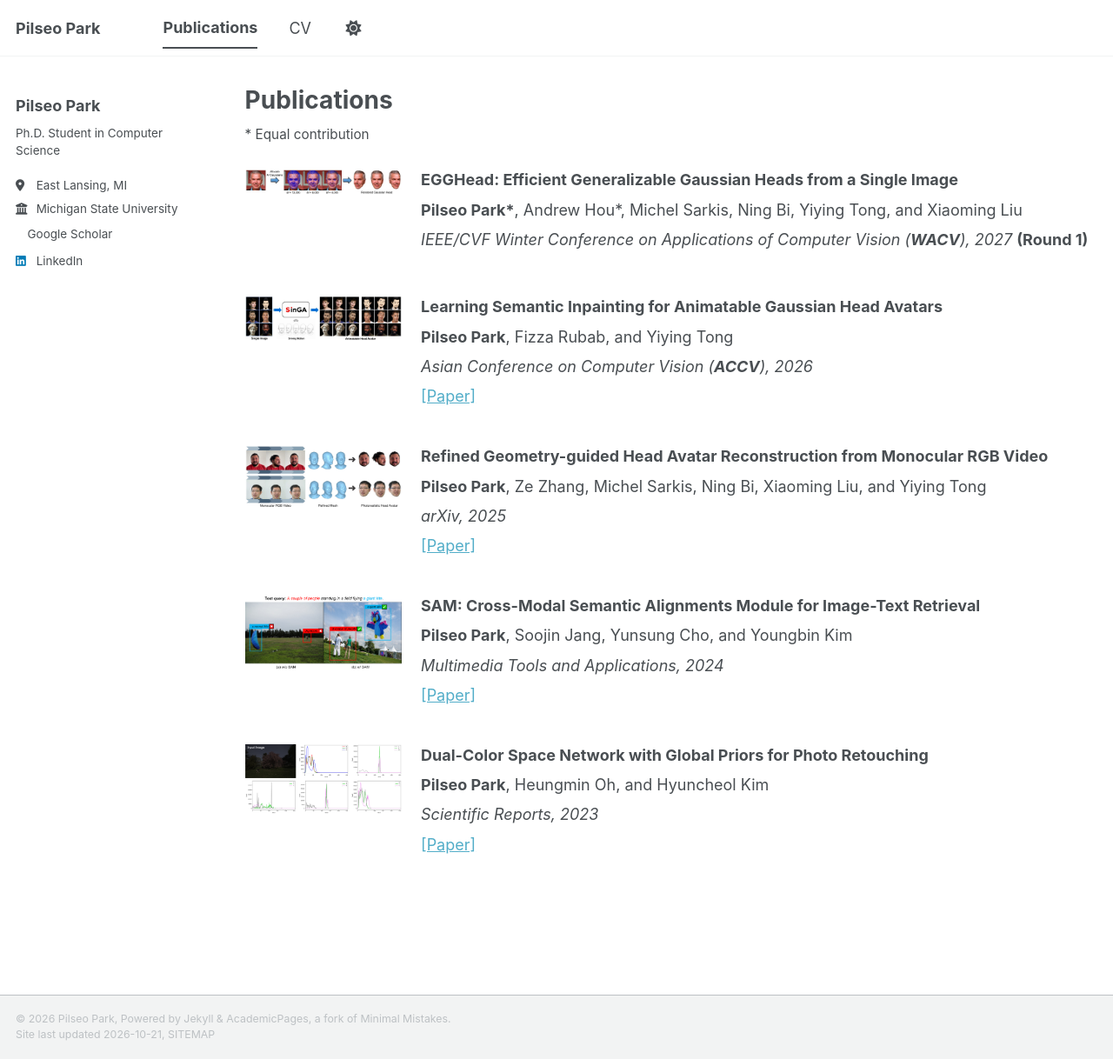
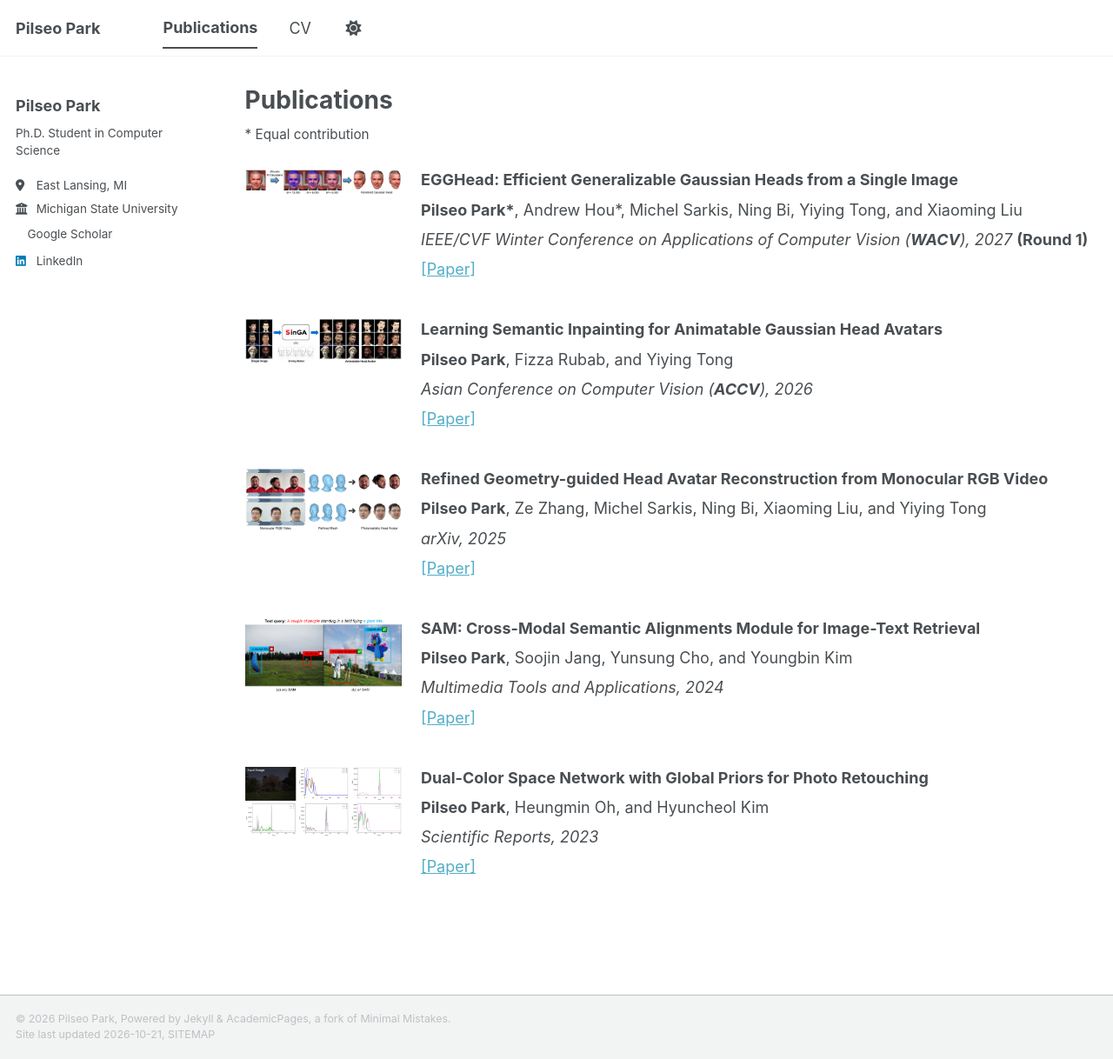
Before and after one commit to bbakpil/bbakpil.github.io, a Jekyll site: the page built from _pages/publications.html, in a window 1280 px wide and 1218 px high. Shown: the whole window at 87% size. Built offline with Jekyll 4.4.1, drawn with Linux system fonts in a browser that asks for light colours; a style sheet for code colours, icons or effects is not loaded.

Commit message:
Add EGGHead paper link to publications

```diff
--- a/_pages/publications.html
+++ b/_pages/publications.html
@@ -52,6 +52,7 @@ author_profile: true
       <h2 class="publication-title">EGGHead: Efficient Generalizable Gaussian Heads from a Single Image</h2>
       <p class="publication-authors"><strong>Pilseo Park*</strong>, Andrew Hou*, Michel Sarkis, Ning Bi, Yiying Tong, and Xiaoming Liu</p>
       <p class="publication-venue"><em>IEEE/CVF Winter Conference on Applications of Computer Vision (<strong>WACV</strong>), 2027</em> <strong>(Round 1)</strong></p>
+      <p class="publication-links"><a href="https://arxiv.org/pdf/2610.26898">[Paper]</a></p>
     </div>
   </article>
 
```
